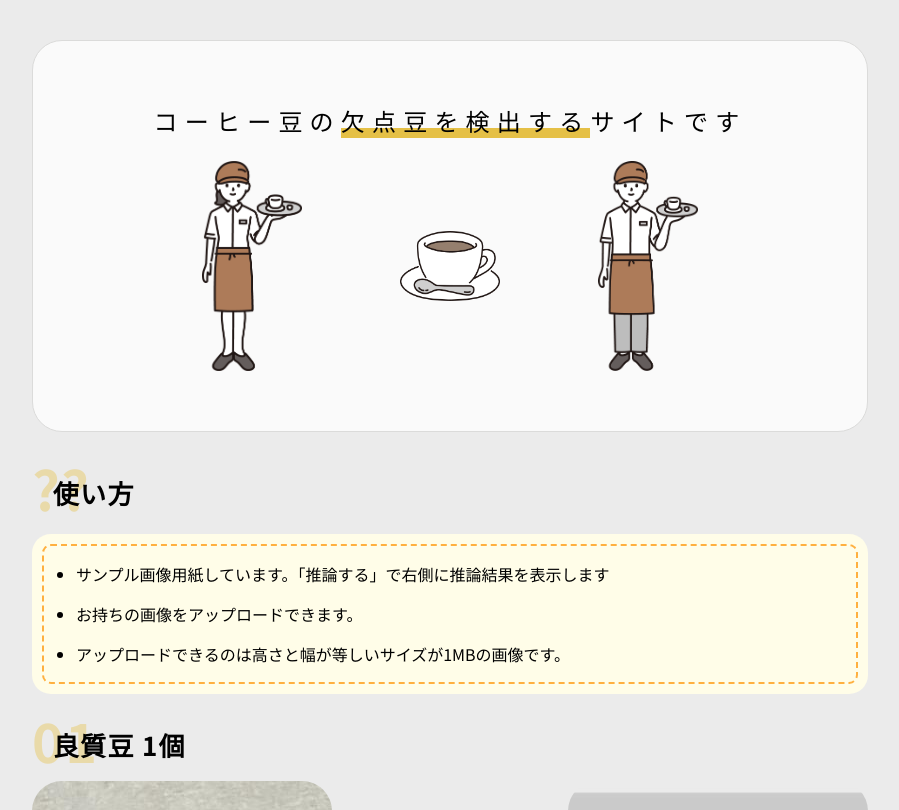
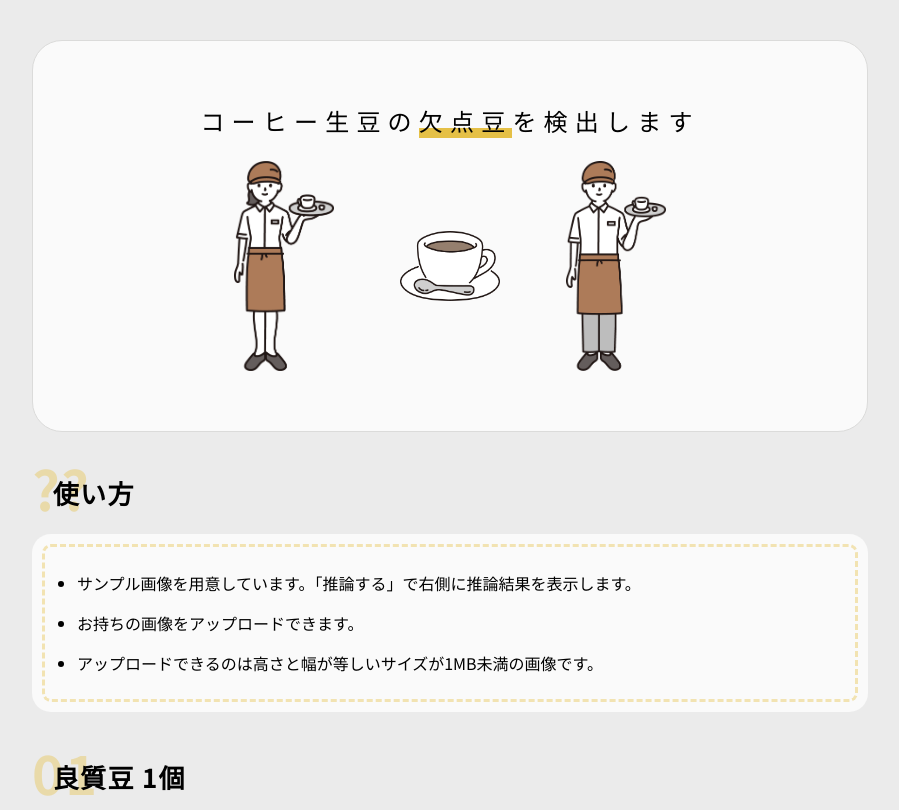
Before and after one commit to JunyaUkyou/detect-defective-green-coffee-beans, a React (Vite) app in the folder frontend/app/: page / in a window 1280 px wide. Shown: the top 810 px of the page, without its empty margins (190-1089 px from the left). Built offline with nearby package versions, Linux system fonts and the light colour scheme.

Commit message:
使い方

```diff
--- a/frontend/app/src/App.css
+++ b/frontend/app/src/App.css
@@ -107,16 +107,17 @@ body {
 /* 使い方 */
 .how-to-use-container {
   width: 100%;
+  margin: 20px 0 40px 0;
 }
 
 .how-to-use-list {
-  background: #fffde8;
-  box-shadow: 0px 0px 0px 10px #fffde8; /*線の外側*/
-  border: dashed 2px #ffb03f; /*破線*/
+  background: rgb(250, 250, 250);
+  box-shadow: 0px 0px 0px 10px rgb(250, 250, 250); /*線の外側*/
+  border: dashed 3px rgba(229 192 70 / 0.4); /*破線*/
   border-radius: 9px;
   margin-left: 10px; /*はみ出ないように調整*/
   margin-right: 10px; /*はみ出ないように調整*/
-  padding: 0.5em 0.5em 0.5em 2em;
+  padding: 1em 1em 1em 2em;
 }
 
 .how-to-use-list .how-to-use-list-item {
--- a/frontend/app/src/HowToUseContent.tsx
+++ b/frontend/app/src/HowToUseContent.tsx
@@ -9,13 +9,13 @@ const HowToUseContent = () => {
         </div>
         <ul className="how-to-use-list">
           <li className="how-to-use-list-item">
-            サンプル画像用紙しています。「推論する」で右側に推論結果を表示します
+            サンプル画像を用意しています。「推論する」で右側に推論結果を表示します。
           </li>
           <li className="how-to-use-list-item">
             お持ちの画像をアップロードできます。
           </li>
           <li className="how-to-use-list-item">
-            アップロードできるのは高さと幅が等しいサイズが1MBの画像です。
+            アップロードできるのは高さと幅が等しいサイズが1MB未満の画像です。
           </li>
         </ul>
       </div>
--- a/frontend/app/src/TopContent.tsx
+++ b/frontend/app/src/TopContent.tsx
@@ -4,8 +4,8 @@ const TopContent = () => {
       <div className="top-container">
         <div className="top-wrapper">
           <p className="top-text">
-            コーヒー豆の<span className="emphasis">欠点豆を検出する</span>
-            サイトです
+            コーヒー生豆の<span className="emphasis">欠点豆</span>
+            を検出します
           </p>
           <div className="top-images">
             <img src="/public/images/4307_color.png" className="parson-image" />
```
